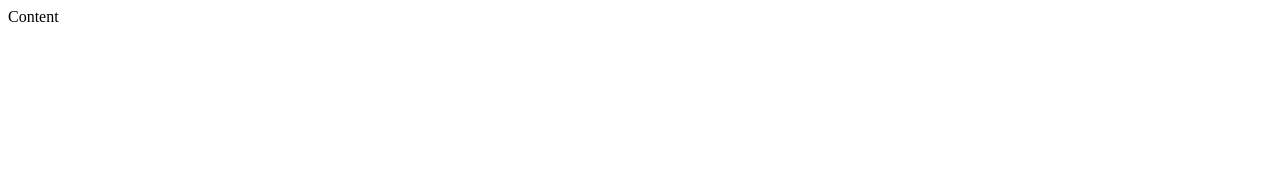
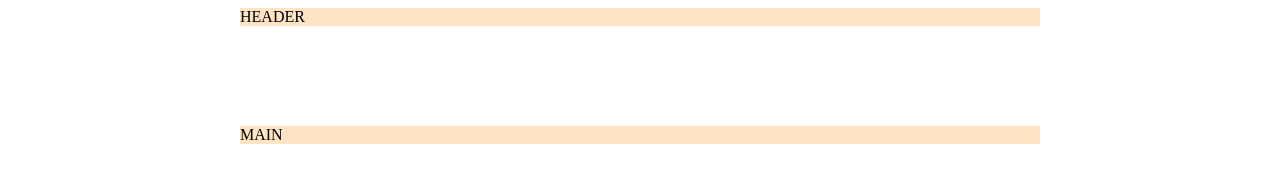
Before and after one commit to Nuotaikos/5-joga, a website: page index.html in a window 1280 px wide. Drawn offline with Linux system fonts and the light colour scheme.

Commit message:
Initial commit

```diff
--- a/index.html
+++ b/index.html
@@ -5,8 +5,17 @@
     <meta http-equiv="X-UA-Compatible" content="IE=edge">
     <meta name="viewport" content="width=device-width, initial-scale=1.0">
     <title>JOGA</title>
+    <link rel="stylesheet" href="./main.css">
+
 </head>
 <body>
-    Content
+    <header>
+        HEADER
+    </header>
+    <main>
+        MAIN
+
+    </main>
+
 </body>
 </html>
--- /dev/null
+++ b/main.css
@@ -0,0 +1,11 @@
+header,
+main
+{
+    background-color: bisque;
+    width: 800px;
+    margin-left: calc(50% - 400px);
+}
+
+main {
+               margin-top: 100px
+}
```
